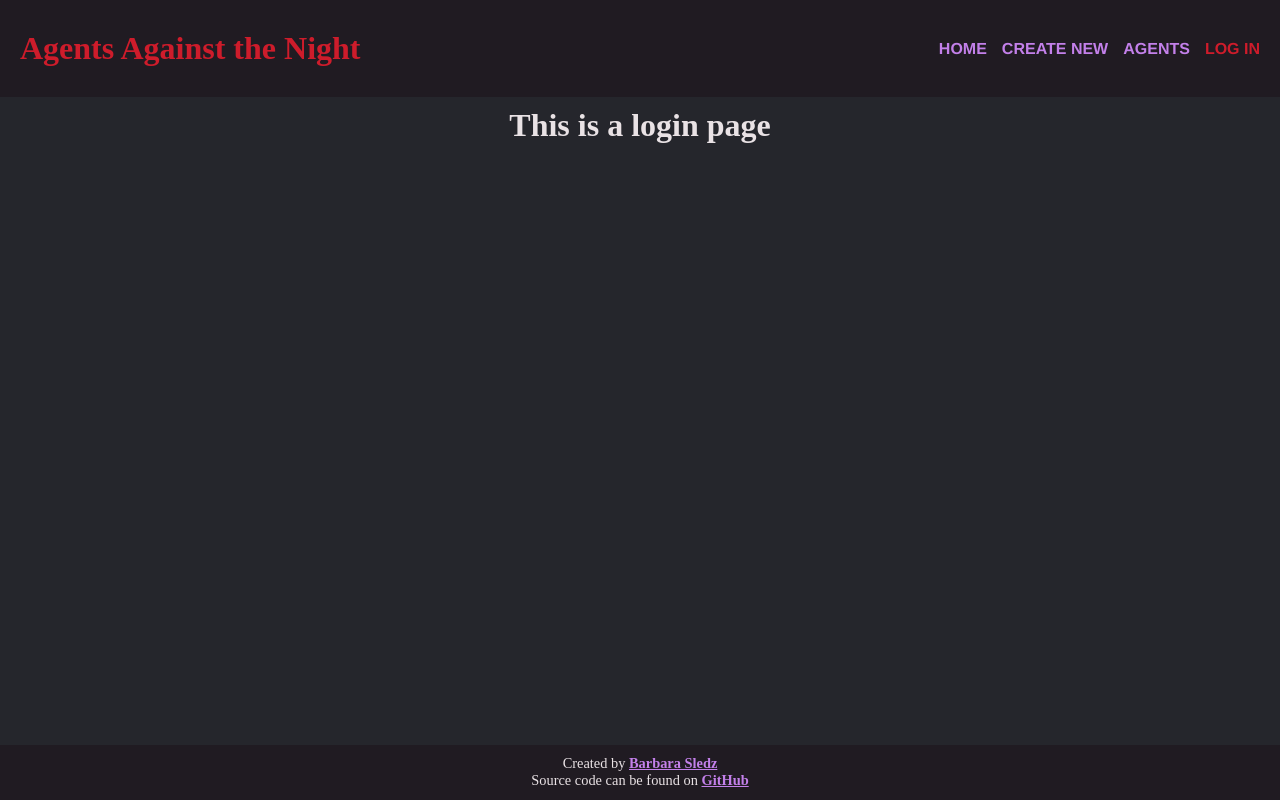
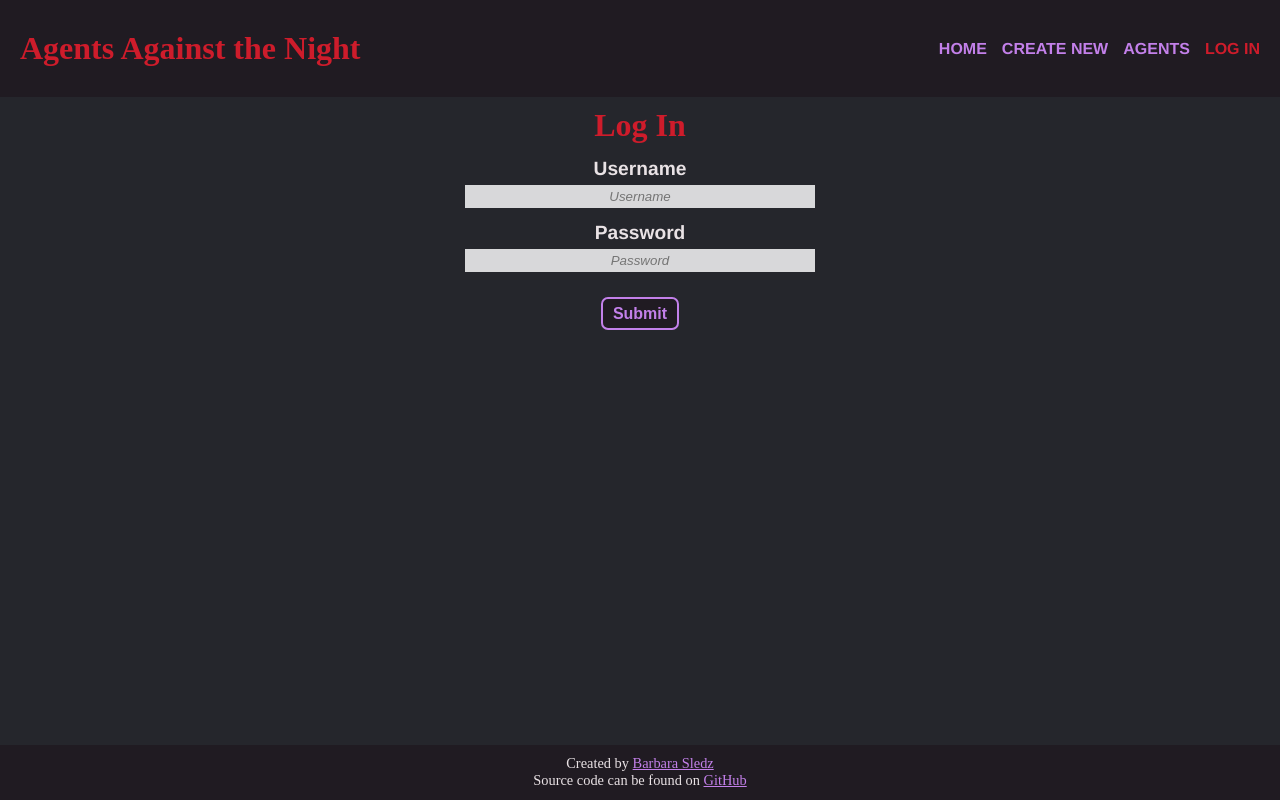
Before and after one commit to barbarasledz/agents-against-the-night-on-hiatus, a Vue app: page /login in a window 1280 px wide. Built offline with nearby package versions, Linux system fonts and the light colour scheme; a web font is replaced by a local one.

Commit message:
started work on login/logout frontend

```diff
--- a/src/App.vue
+++ b/src/App.vue
@@ -1,9 +1,9 @@
 <template>
   <div id="nav-and-content">
-  <NavBar />
-  <div id="content-container">
-    <router-view />
-  </div>
+    <NavBar />
+    <div id="content-container">
+      <router-view />
+    </div>
   </div>
   <FooterBar />
 </template>
@@ -17,6 +17,9 @@ export default {
   components: {
     NavBar,
     FooterBar
-}
+  },
+  beforeCreate: function () {
+    this.$store.dispatch('authenticate')
+  }
 }
 </script>
--- a/src/assets/css/style.css
+++ b/src/assets/css/style.css
@@ -18,14 +18,18 @@ body {
 }
 
 a {
-    font-weight: bold;
     color: var(--purple);
+}
+
+a:active {
+    color: var(--red);
 }
 
 h1,
 h2,
 h3 {
     font-family: 'Times New Roman', Times, serif;
+    color: var(--red);
 }
 
 #app {
@@ -63,8 +67,44 @@ footer {
     color: var(--red);
 }
 
+.submit-button {
+    display: inline-block;
+    margin: auto;
+    padding: 5px 10px;
+    border: 2px solid var(--purple);
+    font-weight: bold;
+    color: var(--purple);
+    background-color: var(--black);
+    border-radius: 7px;
+    box-shadow: none;
+    font-size: 1rem;
+    line-height: 1.2rem;
+}
+
+::-webkit-input-placeholder {
+    font-style: italic;
+ }
+ :-moz-placeholder {
+    font-style: italic;
+ }
+ ::-moz-placeholder {
+    font-style: italic;
+ }
+ :-ms-input-placeholder {
+    font-style: italic;
+ }
+
 @media screen and (min-width:500px) {
     .hide-on-desktop {
         display: none;
     }
+    a:hover {
+        color: var(--red);
+    }
+    a:active {
+        color: var(--blue);
+    }
+    .submit-button {
+        margin-top: 10px;
+    }
 }
--- a/src/assets/css/variables.css
+++ b/src/assets/css/variables.css
@@ -2,6 +2,7 @@
     --red: hsl(355, 76%, 46%);
     --blue: hsl(198, 63%, 38%);
     --purple: hsl(278, 72%, 71%);
+    --lightgrey: hsl(225, 3%, 85%);
     --grey: hsl(225, 3%, 75%);
     --darkgrey: hsl(235, 9%, 16%);
     --black: hsl(285, 12%, 12%);
--- a/src/components/NavBar.vue
+++ b/src/components/NavBar.vue
@@ -23,7 +23,12 @@
                         Agents
                     </li>
                 </router-link>
-                <router-link to="/login">
+                <router-link to="/profile" v-if="this.$store.state.username != null">
+                    <li>
+                        {{this.$store.state.username}}
+                    </li>
+                </router-link>
+                <router-link to="/login" v-else>
                     <li>
                         Log In
                     </li>
@@ -74,6 +79,10 @@ nav a.router-link-exact-active {
     color: var(--red);
 }
 
+nav a:active {
+    color: var(--red);
+}
+
 .appname {
     font-family: 'Times New Roman', Times, serif;
 }
@@ -89,6 +98,9 @@ nav a.router-link-exact-active {
         flex-flow: row nowrap;
         justify-content: space-between;
         align-items: center;
+    }
+    nav a:hover {
+        color: var(--red);
     }
 
     #navbar-links {
--- a/src/router/index.js
+++ b/src/router/index.js
@@ -4,6 +4,8 @@ import LogIn from '../views/authentication/LogIn.vue'
 import RegisterAcc from '../views/authentication/RegisterAcc.vue'
 import AllAgents from "../views/agents/AllAgents.vue"
 import NewAgent from "../views/agents/NewAgent.vue"
+import UserProfile from "../views/authentication/UserProfile.vue"
+import * as auth from '../services/AuthService'
 
 const routes = [
   {
@@ -14,12 +16,26 @@ const routes = [
   {
     path: '/login',
     name: 'log-in',
-    component: LogIn
+    component: LogIn,
+    beforeEnter: (to, from, next) => {
+      if (auth.isLoggedIn()) {
+        next('/profile');
+      } else {
+        next();
+      }
+    }
   },
   {
     path: '/register',
     name: 'register',
-    component: RegisterAcc
+    component: RegisterAcc,
+    beforeEnter: (to, from, next) => {
+      if (auth.isLoggedIn()) {
+        next('/home');
+      } else {
+        next();
+      }
+    }
   },
   {
     path: '/agents',
@@ -30,6 +46,16 @@ const routes = [
     path: '/newAgent',
     name: 'new-agent',
     component: NewAgent
+  },
+  {
+    path: '/profile',
+    name: 'user-profile',
+    component: UserProfile,
+    beforeEnter: (to, from, next) => {
+      if (auth.isLoggedIn()) {
+        next();
+      }
+    }
   },
   {
     path: '/:pathMatch(.*)*',
--- /dev/null
+++ b/src/services/AuthService.js
@@ -0,0 +1,33 @@
+import store from "../store"
+
+export function isLoggedIn() {
+    const token = localStorage.getItem('token');
+    return token != null;
+}
+
+export function login() {
+    // placeholder
+    // TODO: replace with actual token stuff
+    const token = {
+        username: 'barbara'
+    }
+    setToken(token);
+}
+
+function setToken(token) {
+    /* token = object (will be stringified to store in local storage) */
+    localStorage.setItem('token', JSON.stringify(token));
+    store.dispatch('authenticate');
+}
+
+export function getUsername() {
+    // placeholder
+    // TODO: return actual username
+    return 'Barbara'
+}
+
+export function getUserId() {
+    // placeholder
+    // TODO: return actual user id
+    return 1;
+}
--- a/src/store/index.js
+++ b/src/store/index.js
@@ -1,13 +1,31 @@
 import { createStore } from 'vuex'
+import * as auth from '../services/AuthService'
 
 export default createStore({
   state: {
+    isLoggedIn: false,
+    apiUrl: 'http://localhost:3000',
+    username: null,
+    userId: null
   },
   getters: {
   },
   mutations: {
+    authenticate(state) {
+      state.isLoggedIn = auth.isLoggedIn();
+      if (state.isLoggedIn) {
+        state.username = auth.getUsername();
+        state.userId = auth.getUserId();
+      } else {
+        state.userId = null;
+        state.username = null;
+      }
+    }
   },
   actions: {
+    authenticate(context) {
+      context.commit('authenticate');
+    }
   },
   modules: {
   }
--- a/src/views/authentication/LogIn.vue
+++ b/src/views/authentication/LogIn.vue
@@ -1,5 +1,63 @@
 <template>
-    <div class="about">
-      <h1>This is a login page</h1>
-    </div>
-  </template>
+  <div>
+    <h1>Log In</h1>
+    <form class="login-form" v-on:submit="onSubmit">
+      <div class="form-group">
+        <label for="username">Username</label>
+        <input type="text" id="username" placeholder="Username" />
+      </div>
+      <div class="form-group">
+        <label for="password">Password</label>
+        <input type="password" id="password" placeholder="Password" />
+      </div>
+      <div class="form-group">
+        <button type="submit" class="submit-button">Submit</button>
+      </div>
+    </form>
+  </div>
+</template>
+
+<script>
+import * as auth from "../../services/AuthService"
+
+export default {
+  name: 'logIn',
+  methods: {
+    onSubmit: function (event) {
+      event.preventDefault();
+      auth.login();
+      this.$router.push({ name: 'home' });
+    }
+  }
+}
+
+</script>
+
+<style>
+.login-form {
+  margin: 15px auto;
+  width: 350px;
+  max-width: 100%;
+}
+
+.form-group {
+  padding-bottom: 15px;
+  display: flex;
+  flex-flow: column nowrap;
+  margin: auto;
+  font-size: 1.2rem;
+  line-height: 1.3rem;
+}
+
+.form-group label {
+  font-weight: bold;
+  margin-bottom: 5px;
+}
+
+.form-group input {
+  text-align: center;
+  padding: 4px;
+  background-color: var(--lightgrey);
+  border: none;
+}
+</style>
--- /dev/null
+++ b/src/views/authentication/UserProfile.vue
@@ -0,0 +1,13 @@
+<template>
+    <div class="about">
+        <h1>This is an account page</h1>
+        <p>You are logged in as {{this.$store.state.username}}</p>
+        <button class="submit-button">Log out</button>
+    </div>
+</template>
+
+<script>
+export default {
+    name: 'UserProfile'
+}
+</script>
```
Also changed, not shown: src/views/authentication/RegisterAcc.vue (+4 -4 lines).
